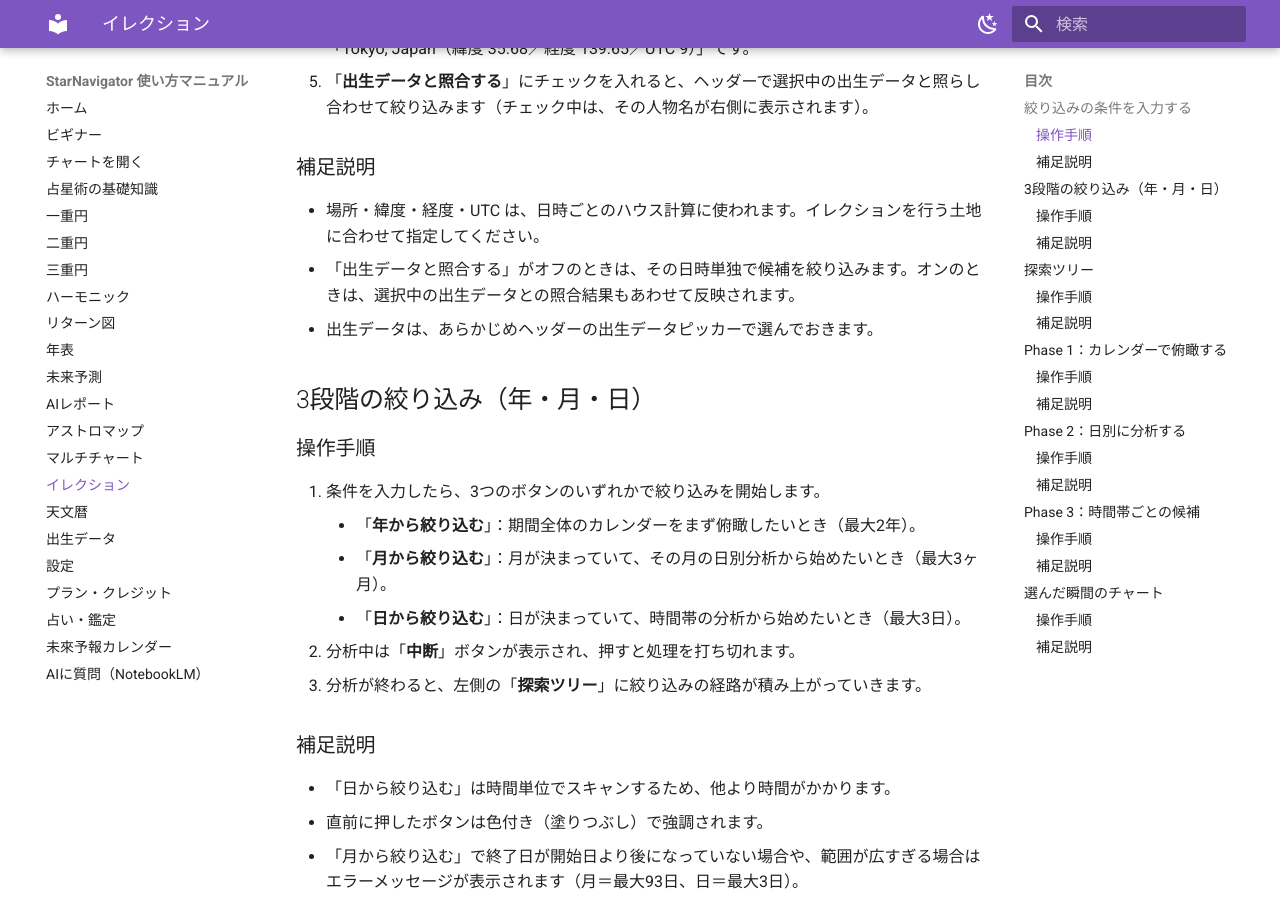
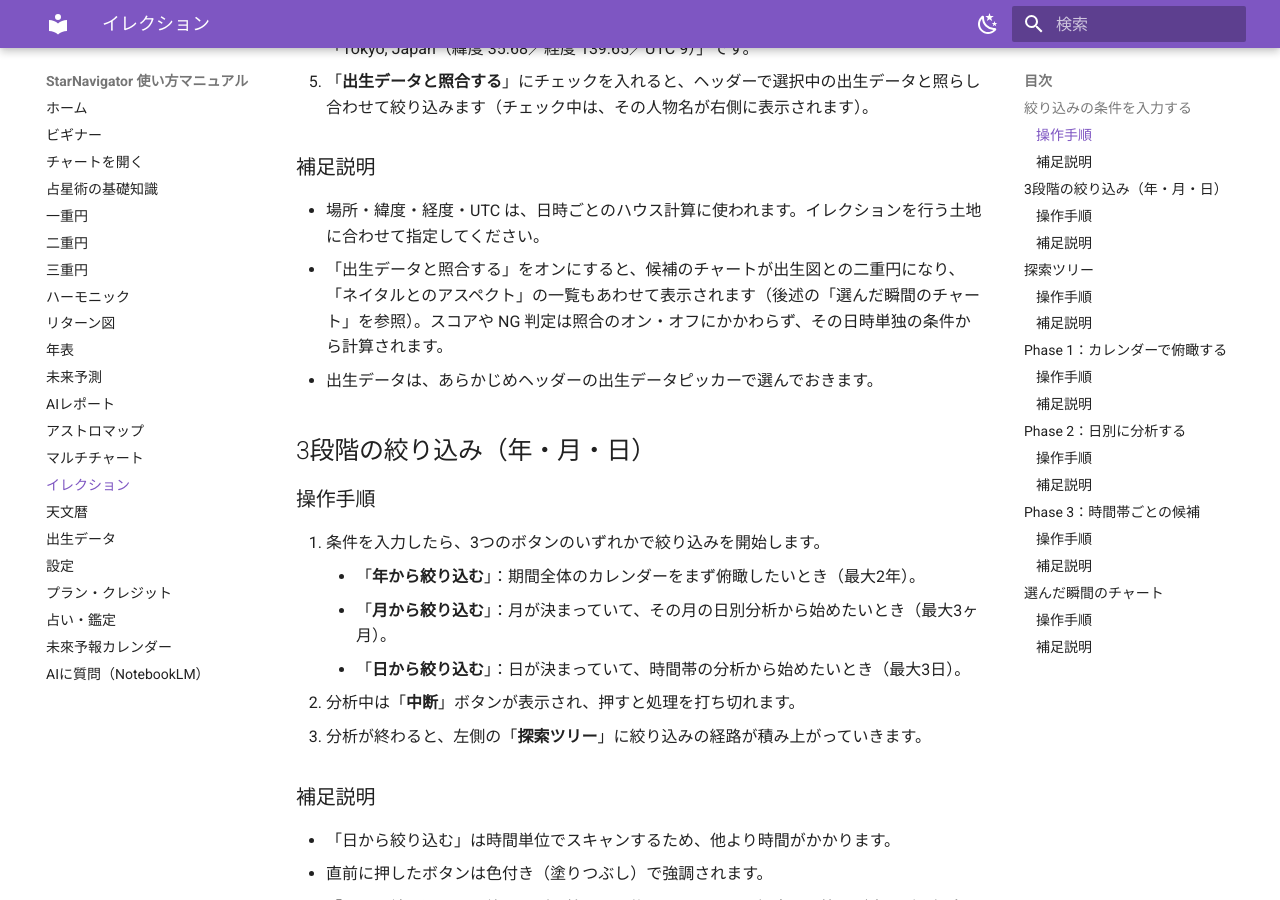
Before and after one commit to KeikoKagawa/starnavi-manual, an MkDocs documentation site: the page built from docs/election.md, in a window 1280 px wide and 900 px high, scrolled down 591 px. Built offline with MkDocs 1.6.1 and Material for MkDocs 9.7.7, drawn with Linux system fonts in a browser that asks for light colours.

Commit message:
docs(election): 出生データ照合は表示のみ(二重円+ネイタルとのアスペクト)でスコア・NG判定に影響しない旨を明確化
Co-Authored-By: Claude Fable 5 <noreply@anthropic.com>

```diff
--- a/docs/election.md
+++ b/docs/election.md
@@ -20,7 +20,7 @@
 ### 補足説明
 
 - 場所・緯度・経度・UTC は、日時ごとのハウス計算に使われます。イレクションを行う土地に合わせて指定してください。
-- 「出生データと照合する」がオフのときは、その日時単独で候補を絞り込みます。オンのときは、選択中の出生データとの照合結果もあわせて反映されます。
+- 「出生データと照合する」をオンにすると、候補のチャートが出生図との二重円になり、「ネイタルとのアスペクト」の一覧もあわせて表示されます（後述の「選んだ瞬間のチャート」を参照）。スコアや NG 判定は照合のオン・オフにかかわらず、その日時単独の条件から計算されます。
 - 出生データは、あらかじめヘッダーの出生データピッカーで選んでおきます。
 
 ## 3段階の絞り込み（年・月・日）
```
